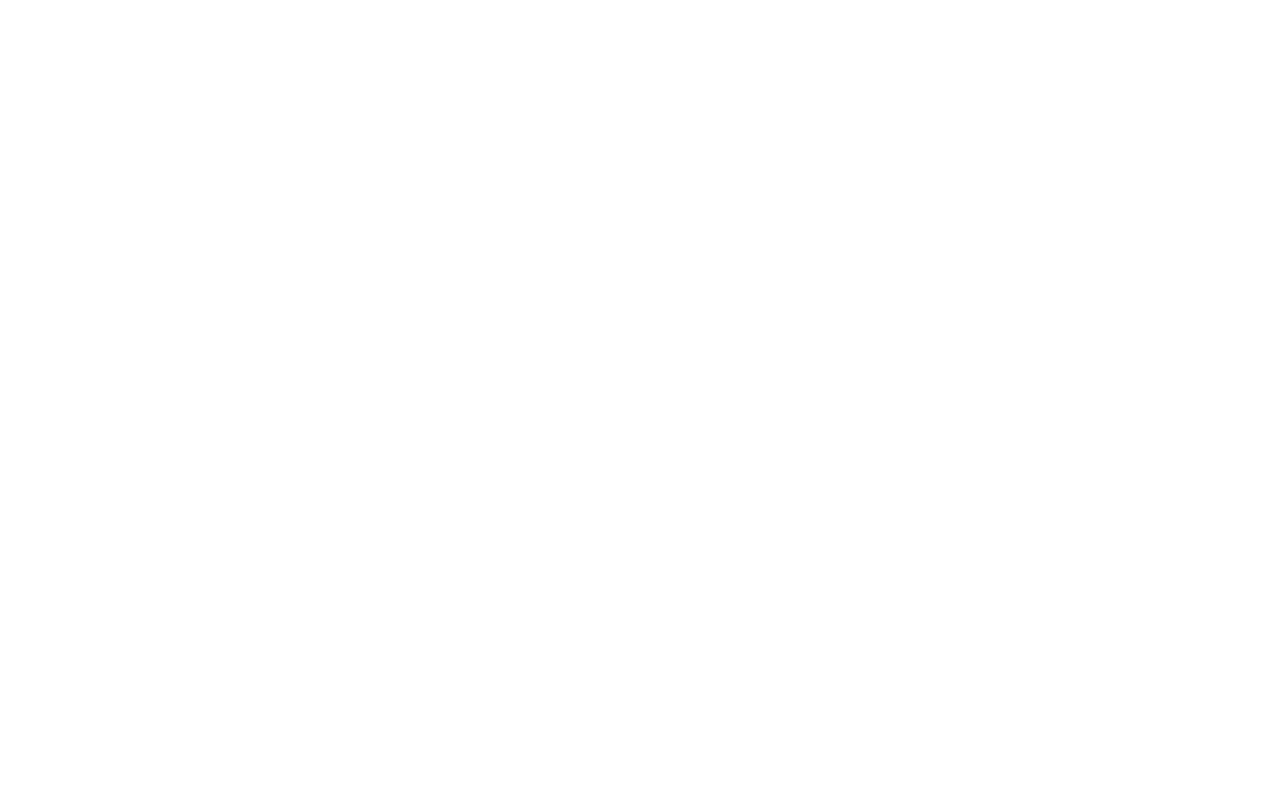
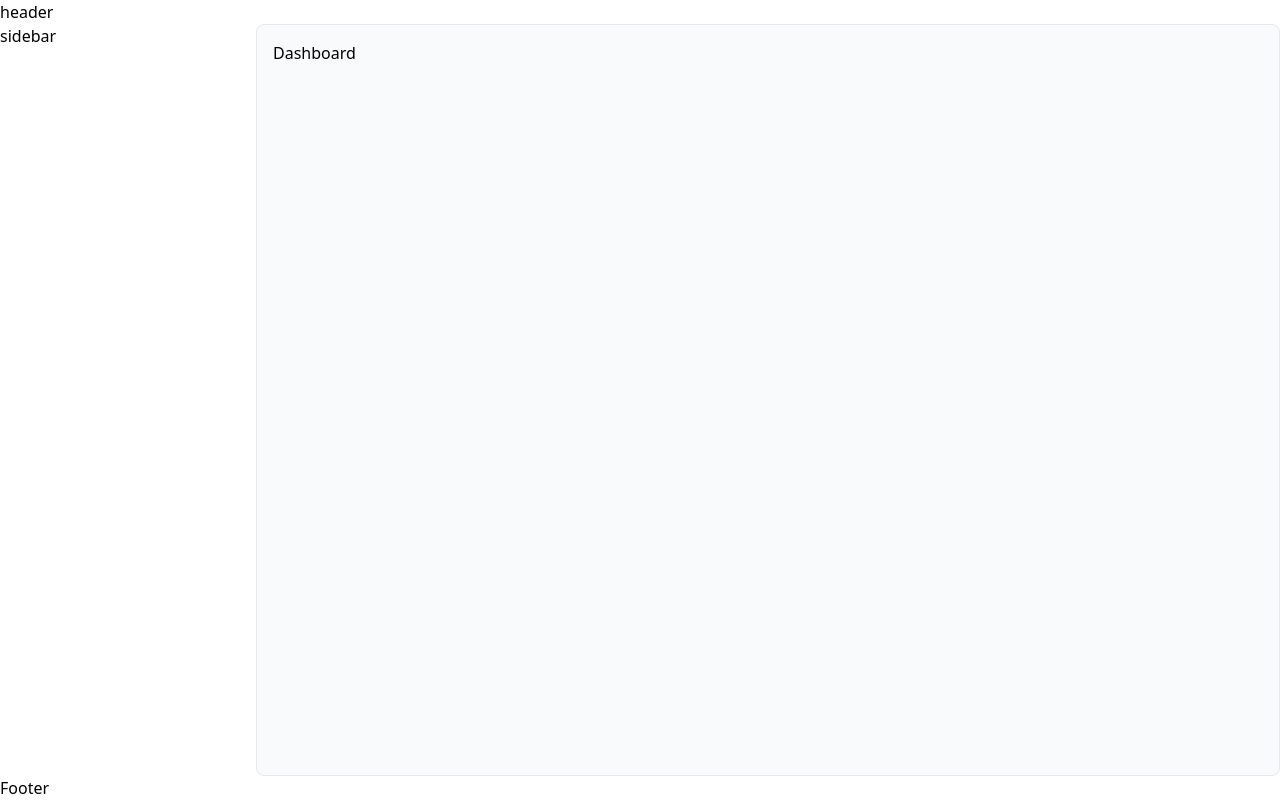
Before and after one commit to duongphph53276/GameThuMobile, a React (Vite) app: page /dashboard in a window 1280 px wide. Before the commit this address had no page. Built offline with nearby package versions, Linux system fonts and the light colour scheme.

Commit message:
fix layout

```diff
--- /dev/null
+++ b/src/app.css
@@ -0,0 +1,38 @@
+.App {
+    text-align: center;
+  }
+
+  .App-logo {
+    height: 40vmin;
+    pointer-events: none;
+  }
+
+  @media (prefers-reduced-motion: no-preference) {
+    .App-logo {
+      animation: App-logo-spin infinite 20s linear;
+    }
+  }
+
+  .App-header {
+    background-color: #282c34;
+    min-height: 100vh;
+    display: flex;
+    flex-direction: column;
+    align-items: center;
+    justify-content: center;
+    font-size: calc(10px + 2vmin);
+    color: white;
+  }
+
+  .App-link {
+    color: #61dafb;
+  }
+
+  @keyframes App-logo-spin {
+    from {
+      transform: rotate(0deg);
+    }
+    to {
+      transform: rotate(360deg);
+    }
+  }
--- a/src/app.tsx
+++ b/src/app.tsx
@@ -1,10 +1,16 @@
+import "./app.css";
 import { useRoutes, useParams } from "react-router-dom";
 import "./index.css"
 import Welcome from "./components/Welcome";
+import AdminLayout from "./layout/AdminLayout";
+import Dashboard from "./components/admin/Dashboard";
 
 function App() {
   const routes = useRoutes([
         { path: '/', element: <Welcome /> },
+        {path: '/dashboard', element: <AdminLayout />, children:[
+          {path:'', element:<Dashboard/>},
+        ] },
 
     // { path: '/register', element: <Register /> },
     // { path: '/login', element: <Login /> },
--- /dev/null
+++ b/src/components/admin/Dashboard.tsx
@@ -0,0 +1,9 @@
+import React from 'react'
+
+const Dashboard = () => {
+  return (
+    <div>Dashboard</div>
+  )
+}
+
+export default Dashboard
--- /dev/null
+++ b/src/components/client/Home.tsx
@@ -0,0 +1,9 @@
+import React from 'react'
+
+const Home = () => {
+  return (
+    <div>Home</div>
+  )
+}
+
+export default Home
--- /dev/null
+++ b/src/layout/AdminLayout.tsx
@@ -0,0 +1,44 @@
+import { Outlet } from "react-router-dom";
+import SidebarAdmin from "./admin/sidebar";
+import { useEffect, useState } from "react";
+import HeaderAdmin from "./admin/header";
+import FooterAdmin from "./admin/footer";
+// import { useAuth } from "../middleware/useAuth"; // Giả định đường dẫn đúng
+
+const AdminLayout = () => {
+//   const { user } = useAuth();
+  const [darkMode, setDarkMode] = useState<boolean>(
+    localStorage.getItem("theme") === "dark"
+  );
+
+  useEffect(() => {
+    if (darkMode) {
+      document.documentElement.classList.add("dark");
+      localStorage.setItem("theme", "dark");
+    } else {
+      document.documentElement.classList.remove("dark");
+      localStorage.setItem("theme", "light");
+    }
+  }, [darkMode]);
+
+  return (
+    <main className="min-h-screen flex flex-col bg-white dark:bg-gray-900 dark:text-white">
+      <HeaderAdmin />
+      <div className="flex flex-1 overflow-hidden">
+        {/* Sidebar cố định */}
+        <div className="w-64 flex-shrink-0">
+          <SidebarAdmin
+        //   darkMode={darkMode} setDarkMode={setDarkMode}
+          />
+        </div>
+        {/* Nội dung chính */}
+        <div className="flex-1 p-4 overflow-y-auto border rounded-lg dark:border-gray-700 bg-gray-50 dark:bg-gray-800">
+          <Outlet context={{ darkMode }} /> {/* Truyền darkMode qua context */}
+        </div>
+      </div>
+      <FooterAdmin />
+    </main>
+  );
+};
+
+export default AdminLayout;
--- /dev/null
+++ b/src/layout/admin/footer.tsx
@@ -0,0 +1,9 @@
+import React from 'react'
+
+const FooterAdmin = () => {
+  return (
+    <div>Footer</div>
+  )
+}
+
+export default FooterAdmin
--- /dev/null
+++ b/src/layout/admin/header.tsx
@@ -0,0 +1,9 @@
+import React from 'react'
+
+const HeaderAdmin = () => {
+  return (
+    <div>header</div>
+  )
+}
+
+export default HeaderAdmin
--- /dev/null
+++ b/src/layout/admin/sidebar.tsx
@@ -0,0 +1,9 @@
+import React from 'react'
+
+const SidebarAdmin = () => {
+  return (
+    <div>sidebar</div>
+  )
+}
+
+export default SidebarAdmin
```
Also changed, not shown: src/layout/ClientLayout.tsx (added), src/layout/client/footer.tsx (added), src/layout/client/header.tsx (added), src/layout/client/sidebar.tsx (added).
